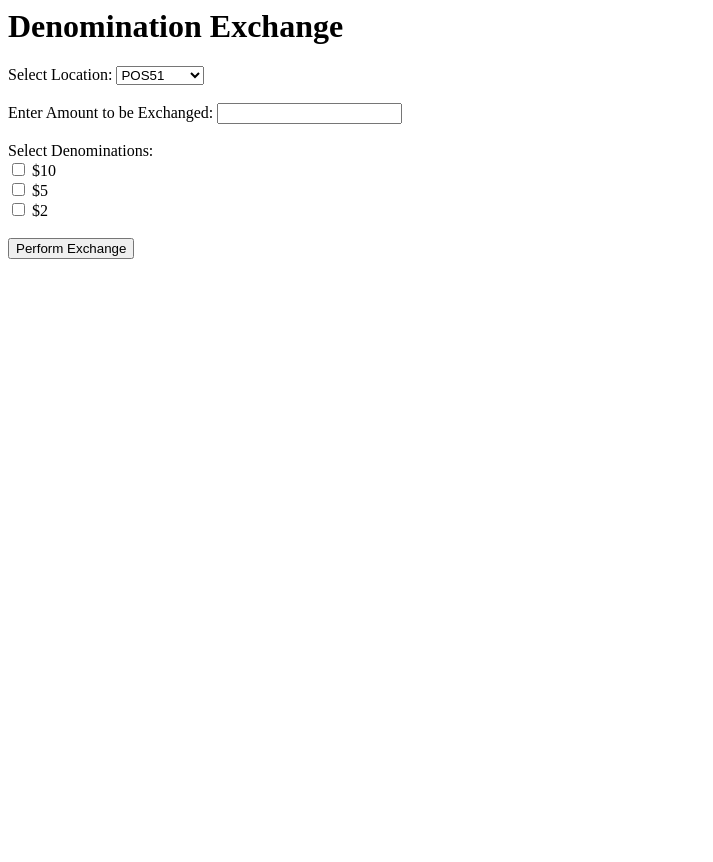
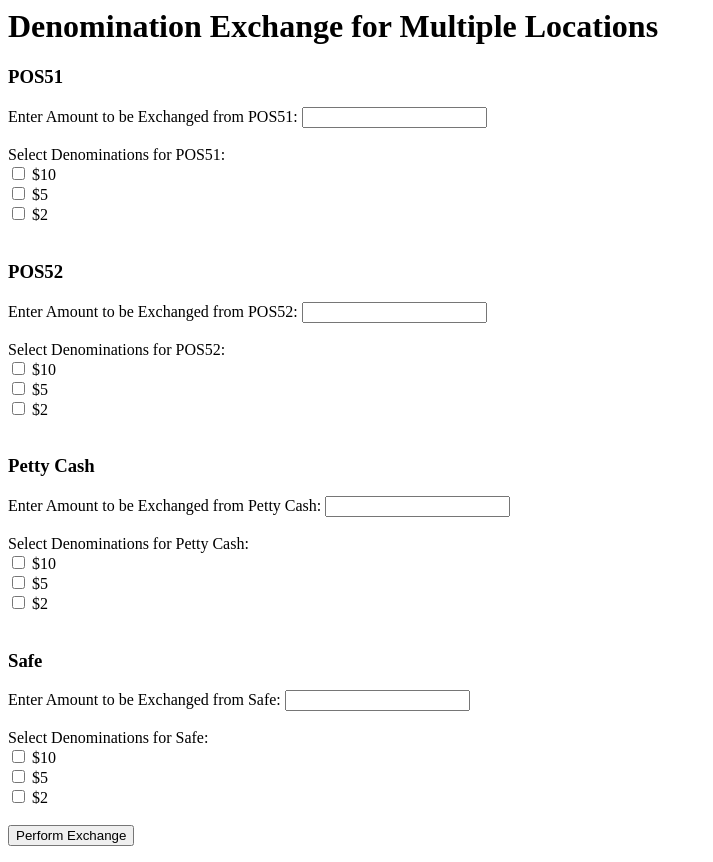
Before and after one commit to jasonzhangkm/dbs-25102024, a Flask app: page / in a window 1280 px wide. Shown: the whole page, without its empty margins (0-713 px from the left). Before the commit the page ends 259 px from the top, so only its background shows below. Run offline with Flask 3, Linux system fonts and the light colour scheme.

Commit message:
Update index.html

```diff
--- a/templates/index.html
+++ b/templates/index.html
@@ -5,26 +5,20 @@
     <title>Denomination Exchange</title>
 </head>
 <body>
-    <h1>Denomination Exchange</h1>
+    <h1>Denomination Exchange for Multiple Locations</h1>
     <form action="{{ url_for('perform_exchange') }}" method="POST">
-        <label for="location">Select Location:</label>
-        <select name="location" required>
-            <option value="POS51">POS51</option>
-            <option value="POS52">POS52</option>
-            <option value="Petty Cash">Petty Cash</option>
-            <option value="Safe">Safe</option>
-        </select>
+        {% for location in ['POS51', 'POS52', 'Petty Cash', 'Safe'] %}
+        <h3>{{ location }}</h3>
+        <label for="amount_{{ location }}">Enter Amount to be Exchanged from {{ location }}:</label>
+        <input type="number" name="amount_{{ location }}" step="0.01" required>
         <br><br>
 
-        <label for="amount">Enter Amount to be Exchanged:</label>
-        <input type="number" name="amount" step="0.01" required>
-        <br><br>
-
-        <label>Select Denominations:</label><br>
-        <input type="checkbox" name="denominations" value="10"> $10<br>
-        <input type="checkbox" name="denominations" value="5"> $5<br>
-        <input type="checkbox" name="denominations" value="2"> $2<br>
+        <label>Select Denominations for {{ location }}:</label><br>
+        <input type="checkbox" name="denominations_{{ location }}" value="10"> $10<br>
+        <input type="checkbox" name="denominations_{{ location }}" value="5"> $5<br>
+        <input type="checkbox" name="denominations_{{ location }}" value="2"> $2<br>
         <br>
+        {% endfor %}
 
         <button type="submit">Perform Exchange</button>
     </form>
```
